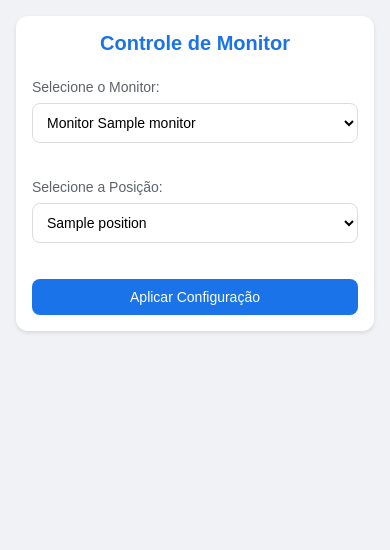
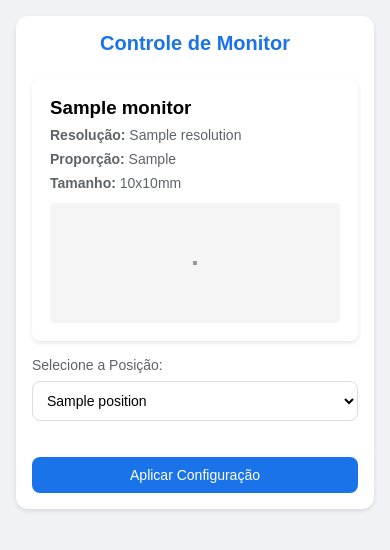
Before and after one commit to saulotarsobc/auto-rotate, a Flask app: template templates/index.html in a window 390 px wide. Shown: the top 550 px of the page. Run offline with Flask 3, Linux system fonts and the light colour scheme; the template is opened without the code that fills it: most values are stand-ins (such as "Sample title", 1, 10 or a date in 2020).

Commit message:
Implement monitor information retrieval and enhance UI for multi-monitor support
Added a new function to retrieve detailed information about connected monitors using the screeninfo library. Updated the home route to render this information in the HTML template, allowing users to select monitors visually. Enhanced the styling and interactivity of the monitor selection interface, including responsive design elements and improved user feedback. Updated requirements.txt to include the new dependency.

```diff
--- a/app.py
+++ b/app.py
@@ -1,6 +1,8 @@
 from flask import Flask, request, jsonify, render_template
 from enum import Enum
 import rotatescreen
+from screeninfo import get_monitors
+import json
 
 app = Flask(__name__)
 
@@ -18,12 +20,45 @@ POSITION_TO_ANGLE = {
     MonitorPosition.PORTRAIT_FLIPPED.value: 270
 }
 
+def get_monitor_info():
+    system_monitors = get_monitors()
+
+    monitors_info = []
+    for idx, monitor in enumerate(system_monitors):
+        monitor_info = {
+            'id': idx,
+            'name': monitor.name if monitor.name else f'Monitor {idx}',
+            'width': monitor.width,
+            'height': monitor.height,
+            'width_mm': monitor.width_mm,
+            'height_mm': monitor.height_mm,
+            'is_primary': monitor.is_primary,
+            'resolution': f'{monitor.width}x{monitor.height}',
+            'aspect_ratio': f'{monitor.width/monitor.height:.2f}:1'
+        }
+        monitors_info.append(monitor_info)
+
+    return monitors_info
+
 @app.route('/', methods=['GET'])
 def home():
-    screens = rotatescreen.get_displays()
+    monitors_info = get_monitor_info()
     return render_template('index.html',
-                         monitors=range(len(screens)),
+                         monitors=monitors_info,
                          positions=[pos.value for pos in MonitorPosition])
+
+@app.route('/monitors', methods=['GET'])
+def get_monitors_info():
+    try:
+        monitors_info = get_monitor_info()
+        return jsonify({
+            'status': 'success',
+            'data': monitors_info
+        })
+    except Exception as e:
+        return jsonify({
+            'error': f'Erro ao obter informações dos monitores: {str(e)}'
+        }), 500
 
 @app.route('/monitor', methods=['POST'])
 def configure_monitor():
--- a/requirements.txt
+++ b/requirements.txt
@@ -7,4 +7,5 @@ Jinja2==3.1.6
 MarkupSafe==3.0.2
 pywin32==310
 rotate-screen==0.1.5
+screeninfo==0.8.1
 Werkzeug==3.1.3
--- a/templates/index.html
+++ b/templates/index.html
@@ -120,24 +120,119 @@
           padding: 12px;
         }
       }
+
+      .monitor-card {
+        background: white;
+        border-radius: 8px;
+        padding: 16px;
+        margin-bottom: 16px;
+        box-shadow: 0 2px 4px rgba(0, 0, 0, 0.1);
+        border: 2px solid transparent;
+        cursor: pointer;
+        transition: all 0.3s ease;
+      }
+
+      .monitor-card:hover {
+        border-color: #1a73e8;
+      }
+
+      .monitor-card.selected {
+        border-color: #1a73e8;
+        background-color: #f8f9fe;
+      }
+
+      .monitor-info {
+        display: grid;
+        grid-template-columns: repeat(auto-fit, minmax(150px, 1fr));
+        gap: 8px;
+        margin-top: 8px;
+      }
+
+      .monitor-info-item {
+        font-size: 14px;
+        color: #5f6368;
+      }
+
+      .monitor-preview {
+        width: 100%;
+        height: 120px;
+        background: #f5f5f5;
+        border-radius: 4px;
+        margin-top: 12px;
+        position: relative;
+        overflow: hidden;
+        transition: all 0.3s ease;
+      }
+
+      .monitor-screen {
+        position: absolute;
+        top: 50%;
+        left: 50%;
+        transform: translate(-50%, -50%);
+        background: #e0e0e0;
+        border: 2px solid #999;
+        transition: all 0.3s ease;
+      }
+
+      .primary-badge {
+        background: #1a73e8;
+        color: white;
+        padding: 4px 8px;
+        border-radius: 4px;
+        font-size: 12px;
+        display: inline-block;
+        margin-left: 8px;
+      }
+
+      #response {
+        position: fixed;
+        bottom: 20px;
+        left: 50%;
+        transform: translateX(-50%);
+        z-index: 1000;
+      }
+
+      @media (max-width: 480px) {
+        .monitor-info {
+          grid-template-columns: 1fr;
+        }
+      }
     </style>
   </head>
   <body>
     <div class="container">
       <h1>Controle de Monitor</h1>
 
-      <div class="form-group">
-        <label for="monitor">Selecione o Monitor:</label>
-        <select id="monitor">
+      <div id="monitors-container">
         {% for monitor in monitors %}
-          <option value="{{ monitor }}">Monitor {{ monitor }}</option>
+        <div class="monitor-card" onclick="selectMonitor({{ monitor.id }})">
+          <h3>
+            {{ monitor.name }} {% if monitor.is_primary %}
+            <span class="primary-badge">Principal</span>
+            {% endif %}
+          </h3>
+          <div class="monitor-info">
+            <div class="monitor-info-item">
+              <strong>Resolução:</strong> {{ monitor.resolution }}
+            </div>
+            <div class="monitor-info-item">
+              <strong>Proporção:</strong> {{ monitor.aspect_ratio }}
+            </div>
+            <div class="monitor-info-item">
+              <strong>Tamanho:</strong> {{ monitor.width_mm }}x{{
+              monitor.height_mm }}mm
+            </div>
+          </div>
+          <div class="monitor-preview">
+            <div class="monitor-screen" id="preview-{{ monitor.id }}"></div>
+          </div>
+        </div>
         {% endfor %}
-        </select>
       </div>
 
       <div class="form-group">
         <label for="position">Selecione a Posição:</label>
-        <select id="position">
+        <select id="position" onchange="updatePreview()">
           {% for position in positions %}
           <option value="{{ position }}">{{ position }}</option>
           {% endfor %}
@@ -145,53 +240,107 @@
       </div>
 
       <button onclick="configureMonitor()">Aplicar Configuração</button>
-
       <div id="response"></div>
     </div>
 
     <script>
+      let selectedMonitor = null;
+      const monitors = {{ monitors|tojson|safe }};
+
+      function selectMonitor(id) {
+        selectedMonitor = id;
+        document.querySelectorAll('.monitor-card').forEach(card => {
+          card.classList.remove('selected');
+        });
+        document.querySelector(`.monitor-card:nth-child(${id + 1})`).classList.add('selected');
+        updatePreview();
+      }
+
+      function updatePreview() {
+        if (selectedMonitor === null) return;
+
+        const position = document.getElementById('position').value;
+        const preview = document.getElementById(`preview-${selectedMonitor}`);
+        const monitor = monitors[selectedMonitor];
+
+        let width = 100;
+        let height = width / (monitor.width / monitor.height);
+
+        if (position.includes('portrait')) {
+          [width, height] = [height, width];
+        }
+
+        preview.style.width = `${width}px`;
+        preview.style.height = `${height}px`;
+        preview.style.transform = `translate(-50%, -50%) rotate(${
+          position === 'landscape' ? '0deg' :
+          position === 'portrait' ? '90deg' :
+          position === 'landscape_flipped' ? '180deg' : '270deg'
+        })`;
+      }
+
       function configureMonitor() {
-        const monitor = document.getElementById("monitor").value;
-        const position = document.getElementById("position").value;
-        const button = document.querySelector("button");
+        if (selectedMonitor === null) {
+          const responseDiv = document.getElementById('response');
+          responseDiv.className = 'error';
+          responseDiv.textContent = 'Por favor, selecione um monitor';
+          return;
+        }
 
-        // Desabilita o botão durante a requisição
+        const position = document.getElementById('position').value;
+        const button = document.querySelector('button');
+
         button.disabled = true;
-        button.textContent = "Aplicando...";
+        button.textContent = 'Aplicando...';
 
-        fetch("/monitor", {
-          method: "POST",
+        fetch('/monitor', {
+          method: 'POST',
           headers: {
-            "Content-Type": "application/json",
+            'Content-Type': 'application/json',
           },
           body: JSON.stringify({
-            monitor: parseInt(monitor),
-            position: position,
-          }),
+            monitor: selectedMonitor,
+            position: position
           })
-          .then((response) => response.json())
-          .then((data) => {
-            const responseDiv = document.getElementById("response");
+        })
+        .then(response => response.json())
+        .then(data => {
+          const responseDiv = document.getElementById('response');
           if (data.error) {
-              responseDiv.className = "error";
+            responseDiv.className = 'error';
             responseDiv.textContent = data.error;
           } else {
-              responseDiv.className = "success";
+            responseDiv.className = 'success';
             responseDiv.textContent = data.message;
           }
         })
-          .catch((error) => {
-            const responseDiv = document.getElementById("response");
-            responseDiv.className = "error";
-            responseDiv.textContent =
-              "Erro ao processar a requisição: " + error;
+        .catch(error => {
+          const responseDiv = document.getElementById('response');
+          responseDiv.className = 'error';
+          responseDiv.textContent = 'Erro ao processar a requisição: ' + error;
         })
         .finally(() => {
-            // Reabilita o botão após a requisição
           button.disabled = false;
-            button.textContent = "Aplicar Configuração";
+          button.textContent = 'Aplicar Configuração';
         });
       }
+
+      // Seleciona o primeiro monitor por padrão
+      if (monitors.length > 0) {
+        selectMonitor(0);
+      }
+
+      // Atualiza informações dos monitores a cada 5 segundos
+      setInterval(() => {
+        fetch('/monitors')
+          .then(response => response.json())
+          .then(data => {
+            if (data.status === 'success' &&
+              JSON.stringify(data.data) !== JSON.stringify(monitors)) {
+              location.reload();
+            }
+          });
+      }, 5000);
     </script>
   </body>
 </html>
```
Lines whose indentation alone changed are shown as unchanged.
